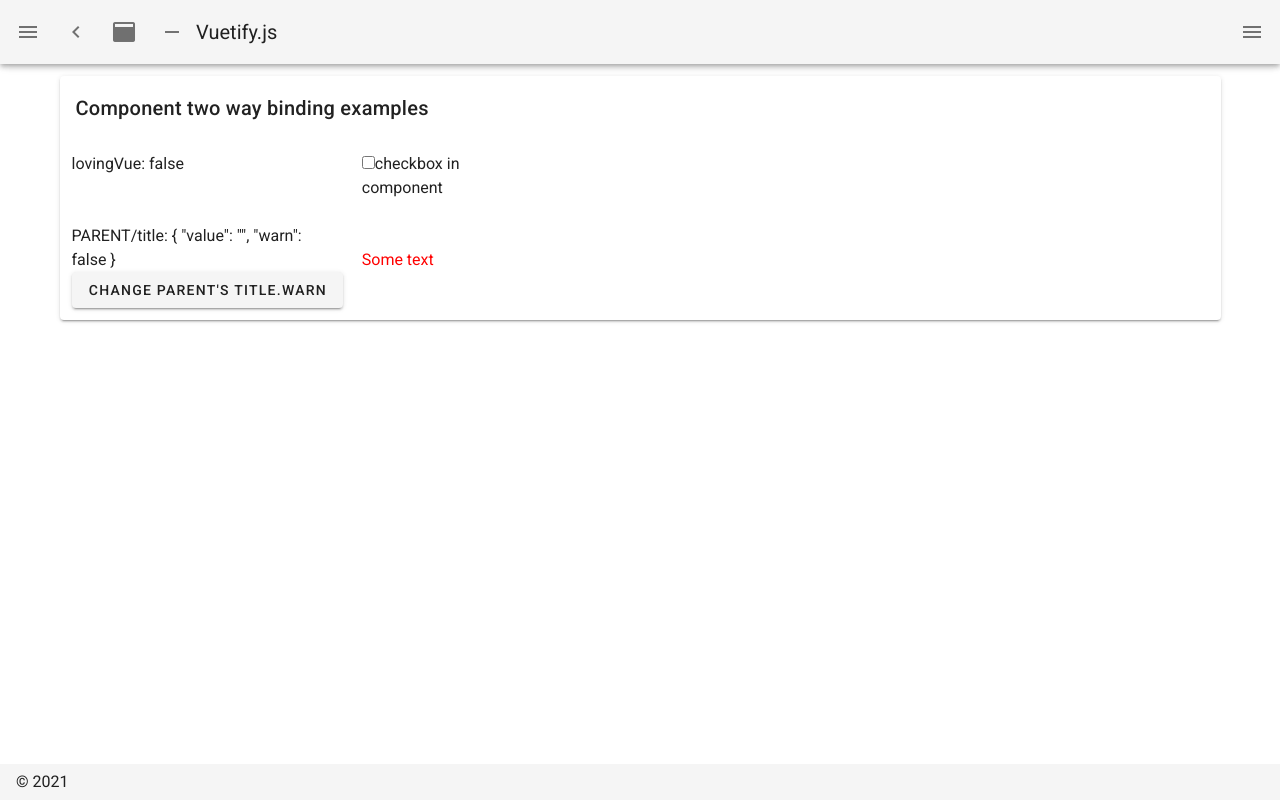
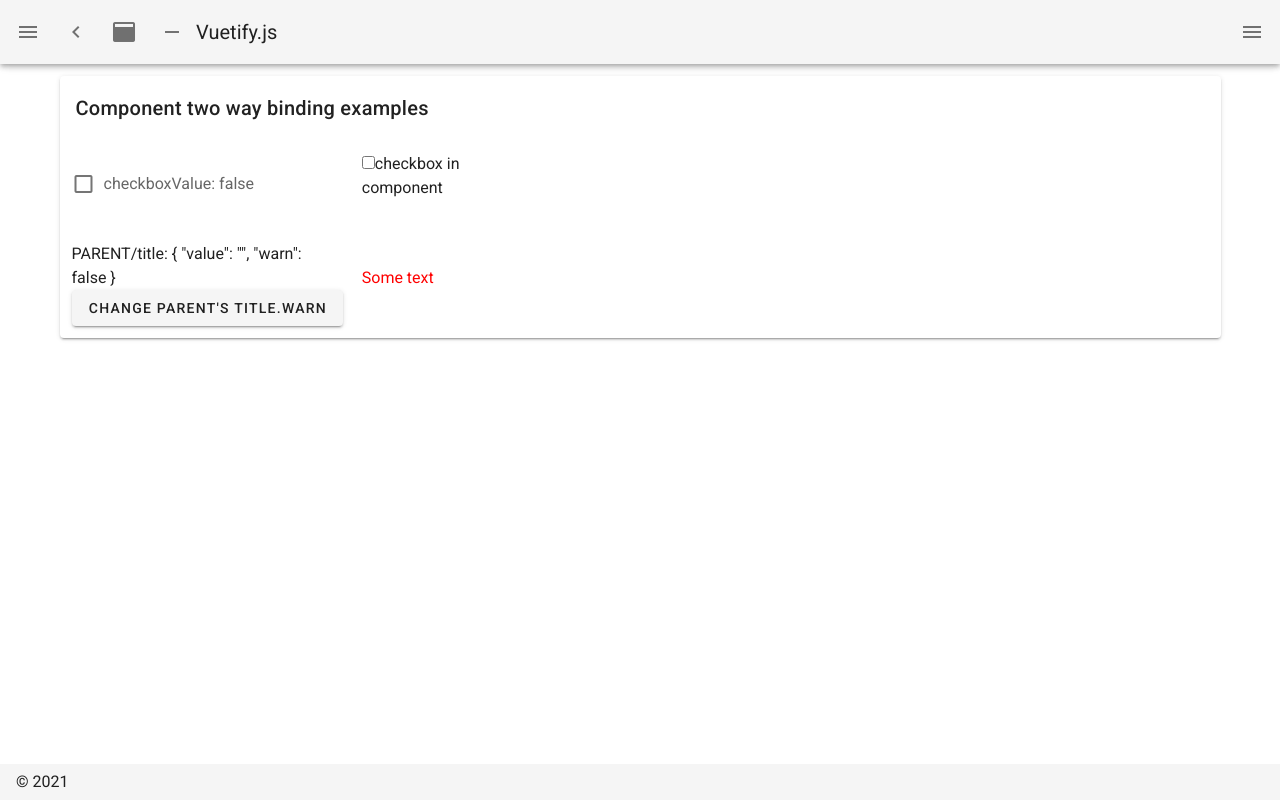
Before and after one commit to nonjosh/nuxt-vuetify-dev, a Nuxt app: page /binding in a window 1280 px wide. Built offline with nearby package versions, Linux system fonts and the light colour scheme.

Commit message:
rename data value for BaseCheckbox example

```diff
--- a/pages/binding.vue
+++ b/pages/binding.vue
@@ -3,9 +3,14 @@
     <v-card-title> Component two way binding examples</v-card-title>
     <v-container>
       <v-row>
-        <v-col cols="12" lg="3">lovingVue: {{ lovingVue }}</v-col>
+        <v-col cols="12" lg="3">
+          <v-checkbox
+            v-model="checkboxValue"
+            :label="`checkboxValue: ${checkboxValue.toString()}`"
+          ></v-checkbox
+        ></v-col>
         <v-col cols="12" lg="2"
-          ><base-checkbox v-model="lovingVue"></base-checkbox>
+          ><base-checkbox v-model="checkboxValue"></base-checkbox>
         </v-col>
       </v-row>
       <v-row>
@@ -29,7 +34,7 @@
 export default {
   data() {
     return {
-      lovingVue: false,
+      checkboxValue: false,
       title: {
         value: '',
         warn: false,
```
